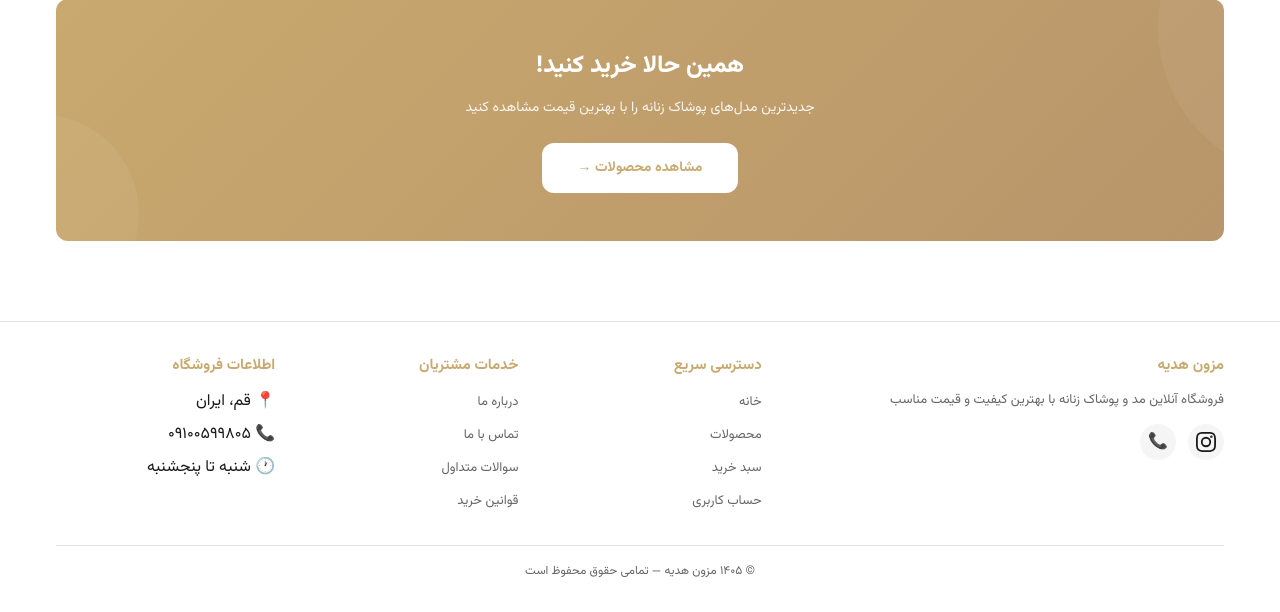
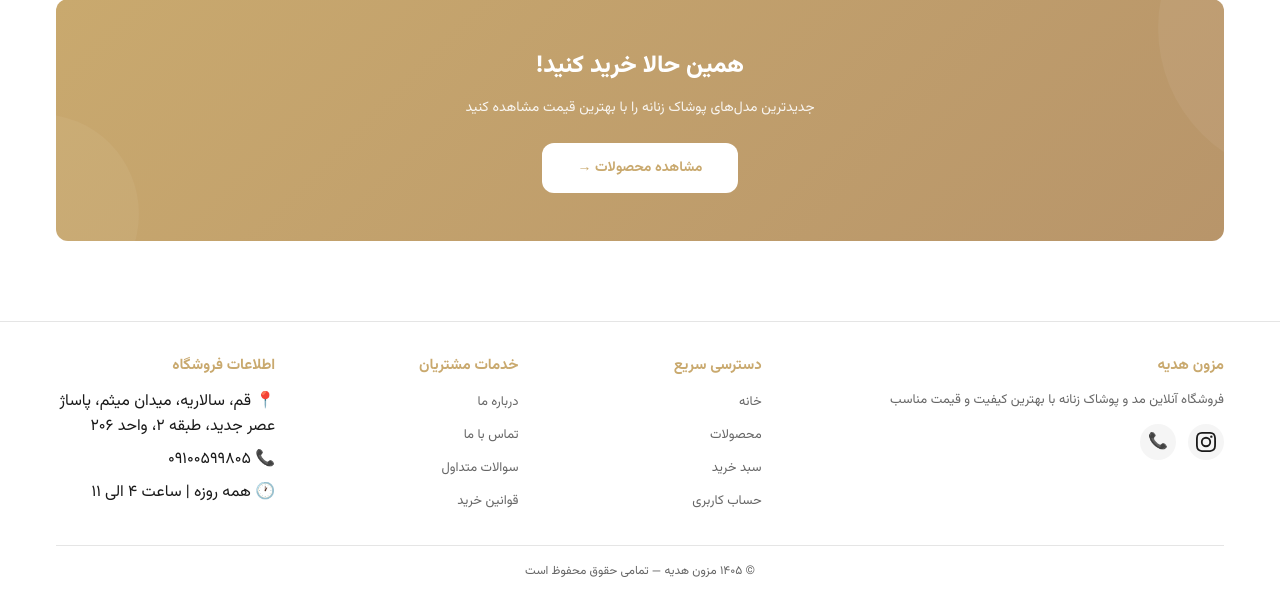
Before and after one commit to matinhermes/mazoun-hediye, a Flask app: page /about in a window 1280 px wide. Shown: the part 1620-2232 px from the top of the page. Run offline with Flask 3, Linux system fonts and the light colour scheme; data comes from the database, SQL or seed files in the repository.

Commit message:
fix: آدرس و ساعت کاری در صفحه درباره ما

```diff
--- a/templates/about.html
+++ b/templates/about.html
@@ -315,9 +315,9 @@ a{color:inherit;text-decoration:none}
 <div>
 <div class="footer-title">اطلاعات فروشگاه</div>
 <ul class="footer-links">
-<li>📍 قم، ایران</li>
+<li>📍 قم، سالاریه، میدان میثم، پاساژ عصر جدید، طبقه ۲، واحد ۲۰۶</li>
 <li>📞 ۰۹۱۰۰۵۹۹۸۰۵</li>
-<li>🕐 شنبه تا پنجشنبه</li>
+<li>🕐 همه روزه | ساعت ۴ الی ۱۱</li>
 </ul>
 </div>
 </div>
```
